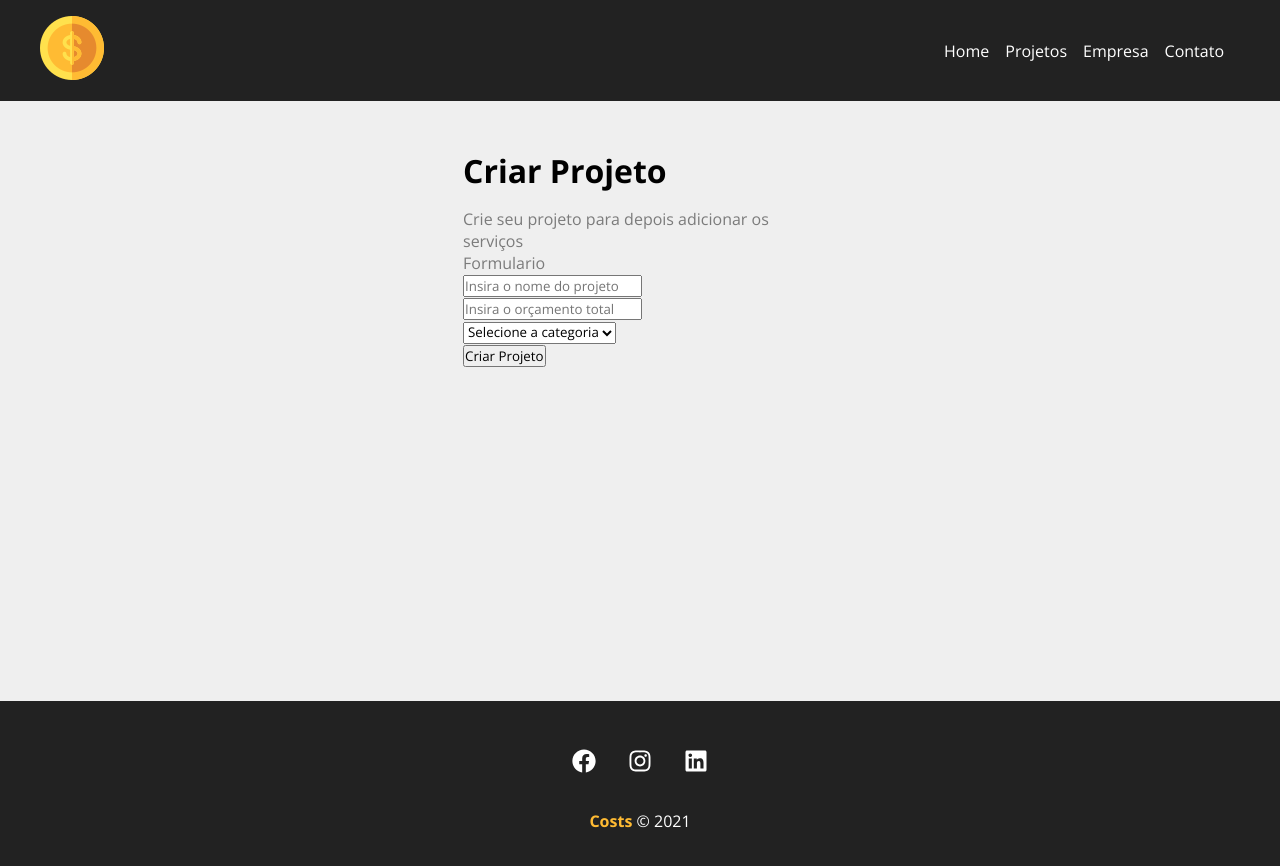
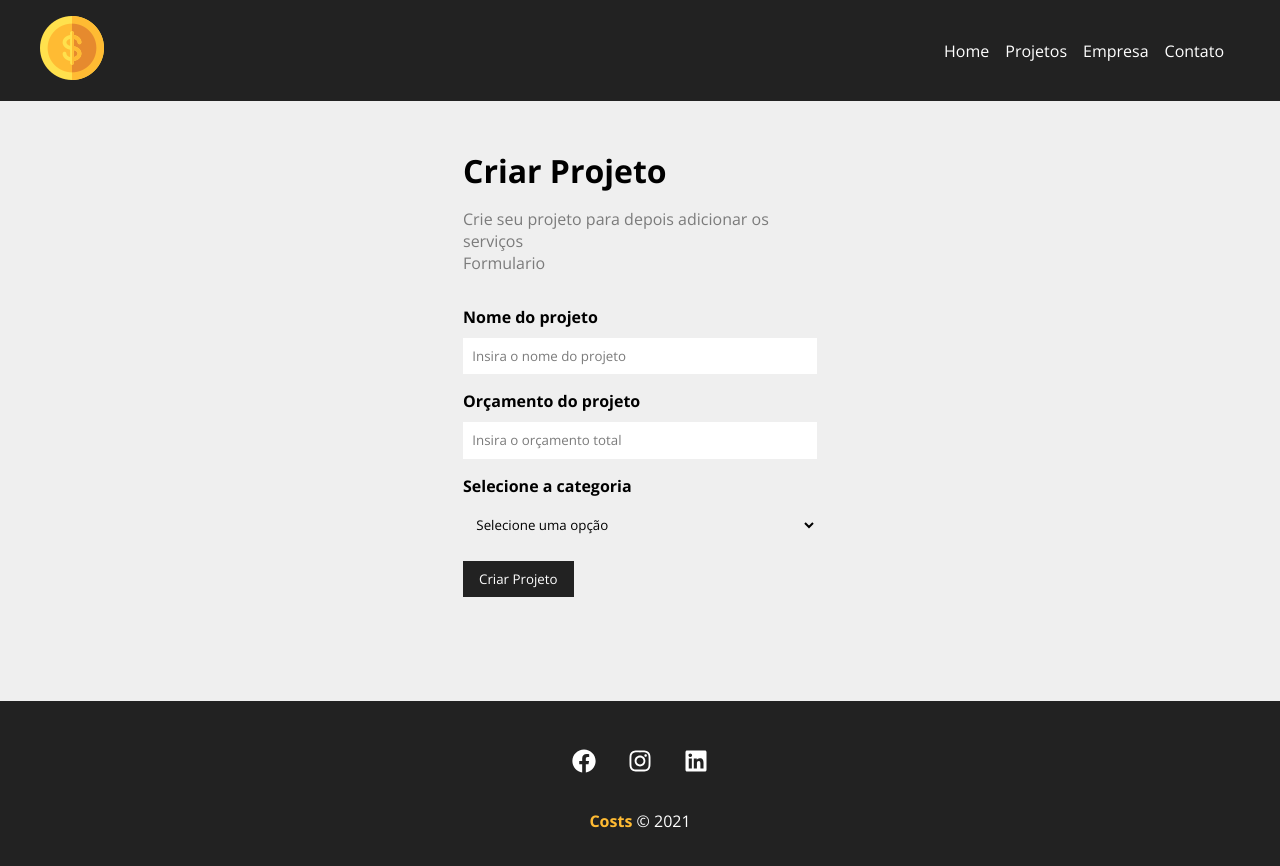
Before and after one commit to EusouRapha/Costs-ProjetoReact, a React (Create React App) app in the folder projeto/: page /NewProject in a window 1280 px wide. Shown: the top 866 px of the page. Built offline with nearby package versions, Linux system fonts and the light colour scheme.

Commit message:
Componentização do formulário

```diff
--- /dev/null
+++ b/projeto/src/components/form/Input.js
@@ -0,0 +1,19 @@
+import styles from "./Input.module.css";
+
+function Input({ type, text, name, placeholder, handleOnChange, value }) {
+  return (
+    <div className={styles.form_control}>
+      <label htmlFor={name}>{text}</label>
+      <input
+        type={type}
+        name={name}
+        id={name}
+        placeholder={placeholder}
+        onChange={handleOnChange}
+        value = {value}
+      />
+    </div>
+  );
+}
+
+export default Input;
--- /dev/null
+++ b/projeto/src/components/form/Input.module.css
@@ -0,0 +1,17 @@
+.form_control{
+    display: flex;
+    flex-direction: column;
+    margin-bottom: 1em;
+}
+.form_control label{
+    margin-bottom: .6em;
+    font-weight: bold;
+}
+.form_control input{
+    padding: .7em;
+    border-radius: 0;
+    border: none;
+}
+.form_control input::placeholder{
+    color: #7b7b7b;
+}
--- /dev/null
+++ b/projeto/src/components/form/Select.js
@@ -0,0 +1,14 @@
+import styles from "./Select.module.css";
+
+function Select({ text, name, options, handleOnChange, value }) {
+  return (
+    <div className={styles.form_control}>
+      <label htmlFor={name}>{text}</label>
+      <select name={name} id={name}>
+      <option>Selecione uma opção</option>
+      </select>
+    </div>
+  );
+}
+
+export default Select;
--- /dev/null
+++ b/projeto/src/components/form/Select.module.css
@@ -0,0 +1,14 @@
+.form_control{
+    display: flex;
+    flex-direction: column;
+    margin-bottom: 1em;
+}
+.form_control label{
+    margin-bottom: .6em;
+    font-weight: bold;
+}
+.form_control select{
+    padding: .7em;
+    border-radius: 0;
+    border: none;
+}
--- /dev/null
+++ b/projeto/src/components/form/SubmitButton.js
@@ -0,0 +1,12 @@
+
+import styles from "./SubmitButton.module.css";
+
+function SubmitButton({text}) {
+  return (
+    <div>
+        <button className={styles.btn}>{text}</button>
+    </div>
+  );
+}
+
+export default SubmitButton;
--- /dev/null
+++ b/projeto/src/components/form/SubmitButton.module.css
@@ -0,0 +1,13 @@
+.btn{
+    background-color: #222;
+    color: #FFF;
+    padding: .7em 1.2em;
+    text-decoration: none;
+    transition: 0.5s;
+    cursor: pointer;
+    border: none;
+}
+
+.btn:hover{
+    color: #ffbb33;
+}
--- a/projeto/src/components/pages/NewProject.js
+++ b/projeto/src/components/pages/NewProject.js
@@ -8,7 +8,7 @@ function NewProject(){
             <h1>Criar Projeto</h1>
             <p>Crie seu projeto para depois adicionar os serviços</p>
             <p>Formulario</p>
-            <ProjectForm></ProjectForm>
+            <ProjectForm btnText="Criar Projeto"></ProjectForm>
         </div>
     )
 }
--- a/projeto/src/components/project/ProjectForm.js
+++ b/projeto/src/components/project/ProjectForm.js
@@ -1,22 +1,25 @@
-function ProjectForm() {
+import styles from "./ProjectForm.module.css";
+import Input from "../form/Input";
+import Select from "../form/Select";
+import SubmitButton from "../form/SubmitButton";
+
+function ProjectForm({btnText}) {
   return (
-    <form>
-      <div>
-        <input type="text" placeholder="Insira o nome do projeto" />
-      </div>
-      <div>
-        <input type="number" placeholder="Insira o orçamento total" />
-      </div>
-      <div>
-        <select name="category_id">
-          <option disabled selected>
-            Selecione a categoria
-          </option>
-        </select>
-      </div>
-      <div>
-        <input type="submit" value="Criar Projeto" />
-      </div>
+    <form className={styles.form}>
+      <Input
+        type="text"
+        text="Nome do projeto"
+        name="name"
+        placeholder="Insira o nome do projeto"
+      ></Input>
+      <Input
+        type="number"
+        text="Orçamento do projeto"
+        name="budget"
+        placeholder="Insira o orçamento total"
+      ></Input>
+        <Select name="category_id" text="Selecione a categoria"></Select>
+        <SubmitButton text={btnText}></SubmitButton>
     </form>
   );
 }
--- /dev/null
+++ b/projeto/src/components/project/ProjectForm.module.css
@@ -0,0 +1,4 @@
+.form{
+    width: 100%;
+    margin: 2em 0;
+}
```
